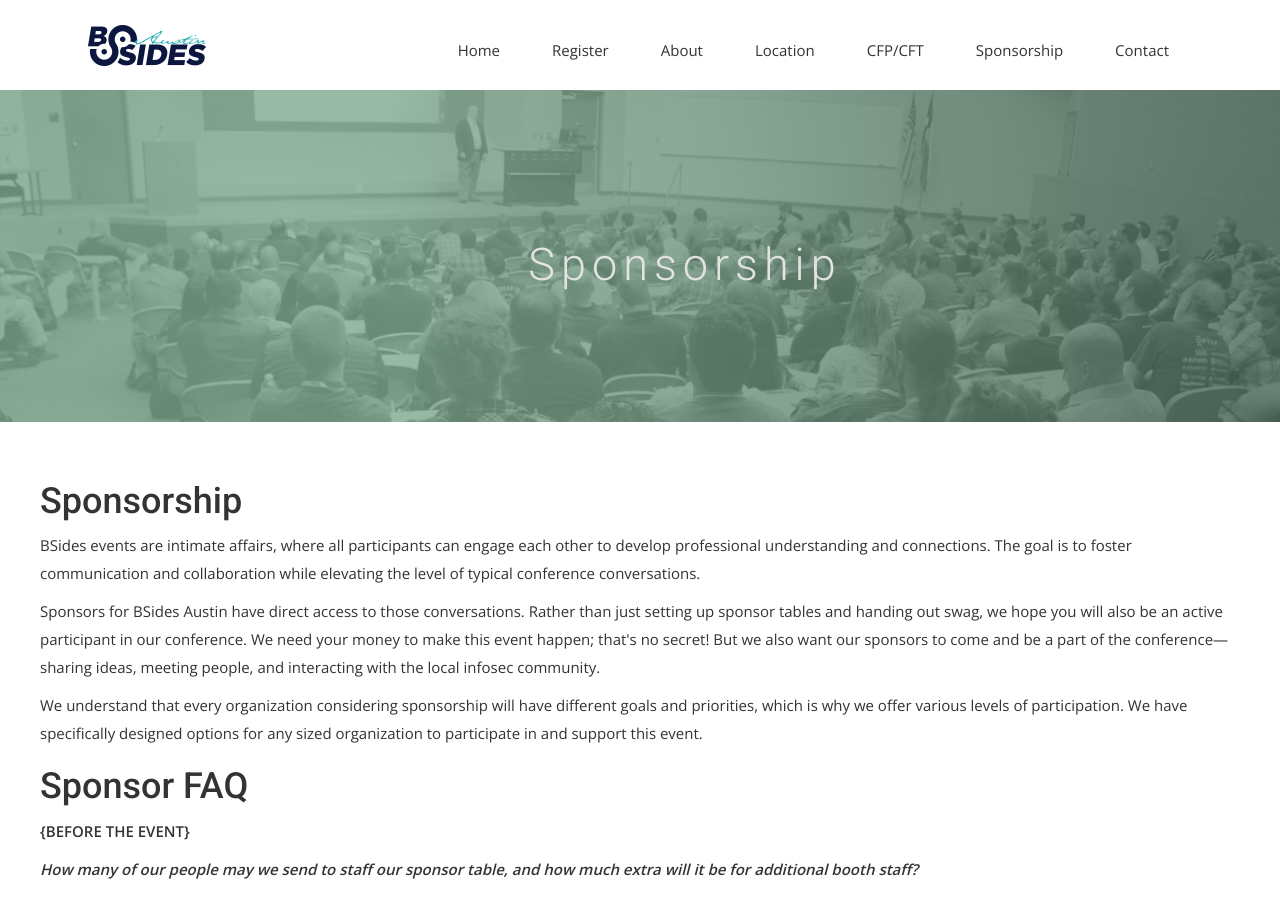
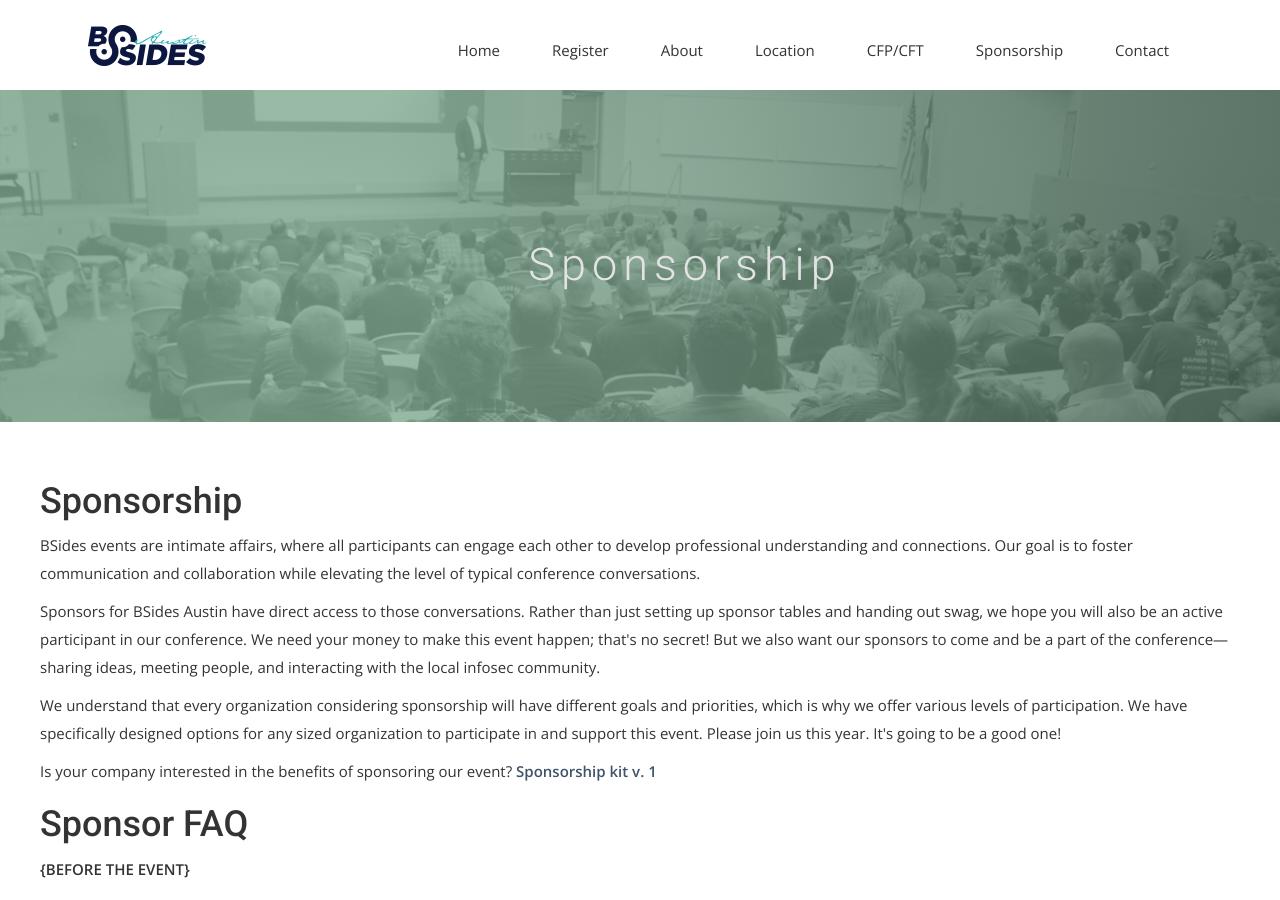
Before and after one commit to bsidesaustin/test, a Jekyll site: the page built from sponsor.html, in a window 1280 px wide and 900 px high. Built offline with Jekyll 4.4.1, drawn with Linux system fonts in a browser that asks for light colours; nearby versions of some CDN libraries; some web fonts are replaced.

Commit message:
Update sponsor.html

```diff
--- a/sponsor.html
+++ b/sponsor.html
@@ -21,9 +21,11 @@
 
 <div class="post-area">
 <h1>Sponsorship</h1>
-<p>BSides events are intimate affairs, where all participants can engage each other to develop professional understanding and connections. The goal is to foster communication and collaboration while elevating the level of typical conference conversations.</p>
+<p>BSides events are intimate affairs, where all participants can engage each other to develop professional understanding and connections. Our goal is to foster communication and collaboration while elevating the level of typical conference conversations.</p>
 <p>Sponsors for BSides Austin have direct access to those conversations. Rather than just setting up sponsor tables and handing out swag, we hope you will also be an active participant in our conference. We need your money to make this event happen; that's no secret! But we also want our sponsors to come and be a part of the conference—sharing ideas, meeting people, and interacting with the local infosec community.</p>
-<p>We understand that every organization considering sponsorship will have different goals and priorities, which is why we offer various levels of participation. We have specifically designed options for any sized organization to participate in and support this event.</p>
+<p>We understand that every organization considering sponsorship will have different goals and priorities, which is why we offer various levels of participation. We have specifically designed options for any sized organization to participate in and support this event. Please join us this year. It's going to be a good one!</p>
+<p>Is your company interested in the benefits of sponsoring our event? <strong><a href="https://www.dropbox.com/s/9ylbalfi0cui031/BSidesAustin2020_SponsorshipKit_v1.pdf?dl=0" target="_blank">Sponsorship kit v. 1</a></strong>
+  </p>
 <h1>Sponsor FAQ</h1>
 <p><strong>{BEFORE THE EVENT}</strong></p>
 <p><strong><em>How many of our people may we send to staff our sponsor table, and how much extra will it be for additional booth staff?</em></strong></p>
```
